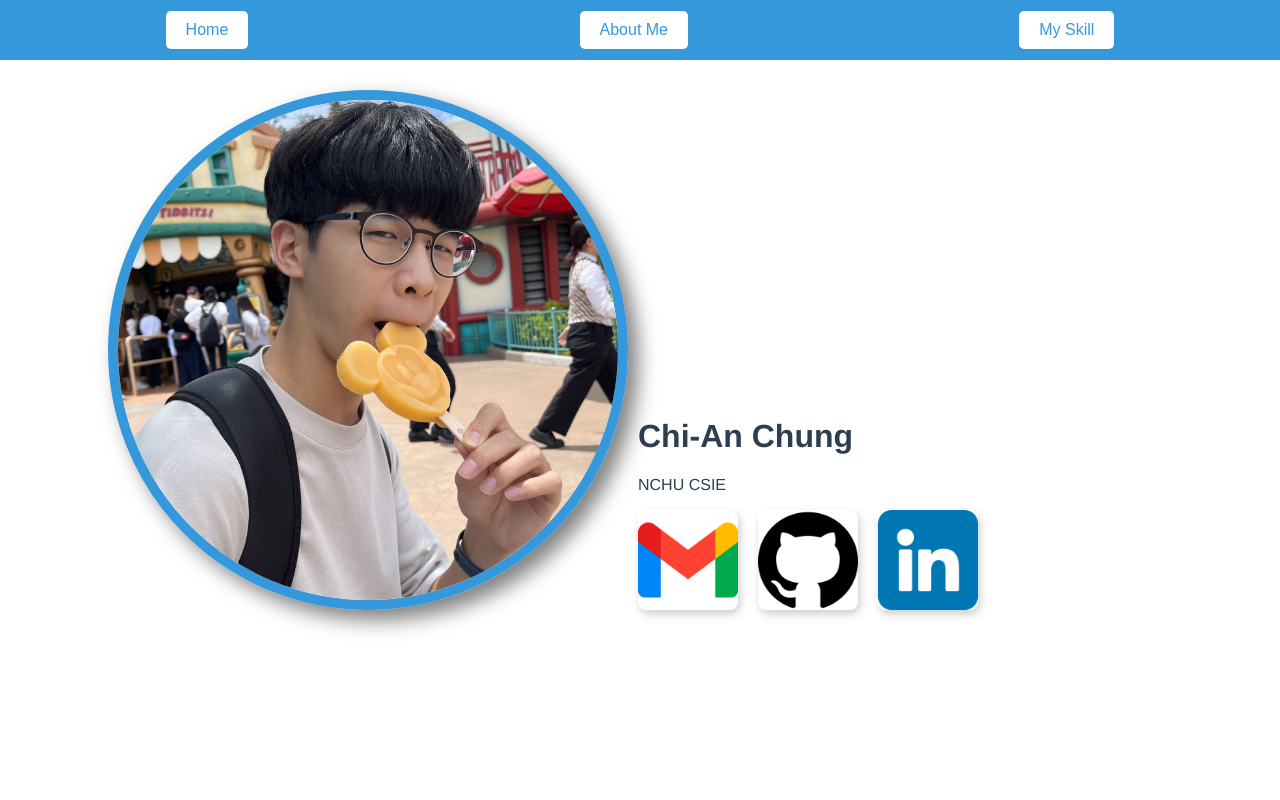
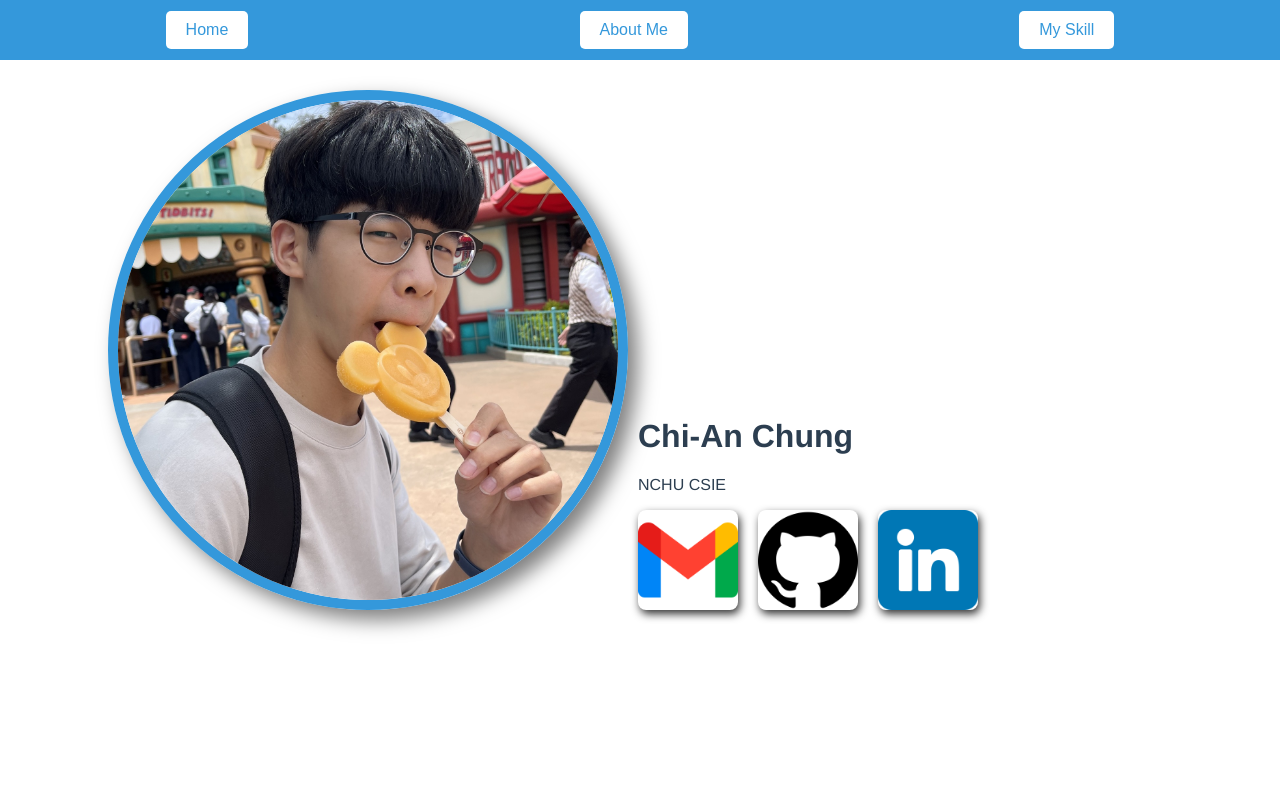
Before and after one commit to cachung0108/My-site, a Vue app: page / in a window 1280 px wide. Shown: the top 800 px of the page. Built offline with nearby package versions, Linux system fonts and the light colour scheme.

Commit message:
按鈕陰影調整、更改文字方塊大小

```diff
--- a/src/components/AboutMe.vue
+++ b/src/components/AboutMe.vue
@@ -26,6 +26,8 @@
     align-items: center;     /* 讓內容在垂直居中 */
 }
 .textBlock {
+    height: 80%;
+    width: 80%;
     background-color: #f9f9f9; /* 文字區塊背景設置為淺灰色 */
     padding: 15px; /* 內部邊距 */
     margin-bottom: 15px; /* 區塊間距 */
--- a/src/components/ProfileCard.vue
+++ b/src/components/ProfileCard.vue
@@ -48,7 +48,7 @@
     width: 100px;
     height: 100px;
     border-radius: 8px;        /* 圓角 */
-    box-shadow: 2px 4px 8px rgba(0, 0, 0, 0.2); /* 陰影 */
+    box-shadow: 2px 4px 8px rgba(0, 0, 0, 0.8); /* 陰影 */
     transition: transform 0.2s; /* 點擊時縮放效果 */
 }
 
```
